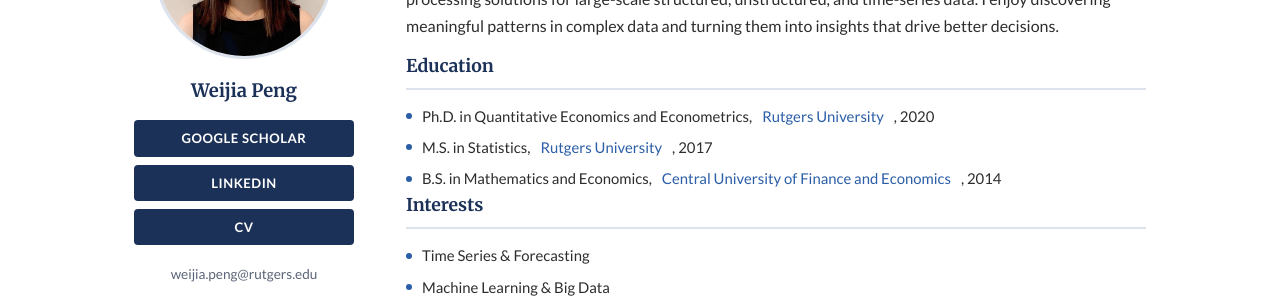
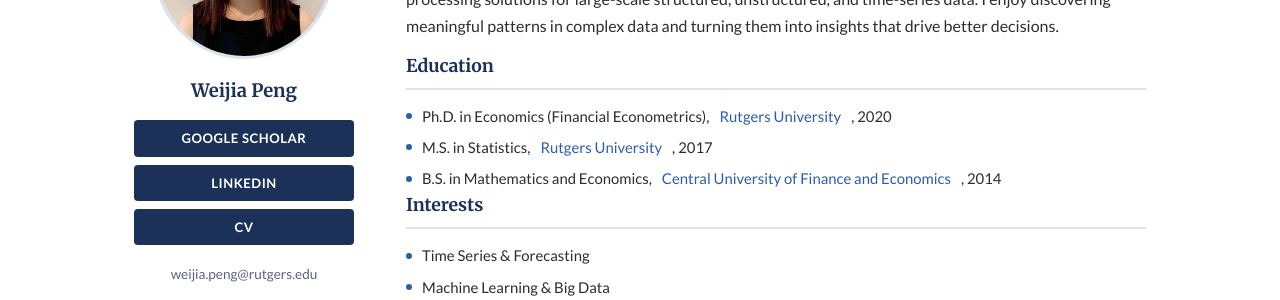
Before and after one commit to weijiap/weijiap.github.io, a Jekyll site: the page built from index.html, in a window 1280 px wide and 900 px high. Shown: the part 227-527 px from the top of the window. Built offline with Jekyll 4.4.1, drawn with Linux system fonts in a browser that asks for light colours.

Commit message:
Update PhD description to Economics (Financial Econometrics)
Co-Authored-By: Claude Sonnet 4.6 <noreply@anthropic.com>

```diff
--- a/index.html
+++ b/index.html
@@ -44,7 +44,7 @@ title: Home
     <section class="edu-section">
       <h2>Education</h2>
       <ul class="interest-list">
-        <li>Ph.D. in Quantitative Economics and Econometrics, <a href="https://newbrunswick.rutgers.edu/" target="_blank" rel="noopener">Rutgers University</a>, 2020</li>
+        <li>Ph.D. in Economics (Financial Econometrics), <a href="https://newbrunswick.rutgers.edu/" target="_blank" rel="noopener">Rutgers University</a>, 2020</li>
         <li>M.S. in Statistics, <a href="https://newbrunswick.rutgers.edu/" target="_blank" rel="noopener">Rutgers University</a>, 2017</li>
         <li>B.S. in Mathematics and Economics, <a href="http://www.cufe.edu.cn/" target="_blank" rel="noopener">Central University of Finance and Economics</a>, 2014</li>
       </ul>
```
